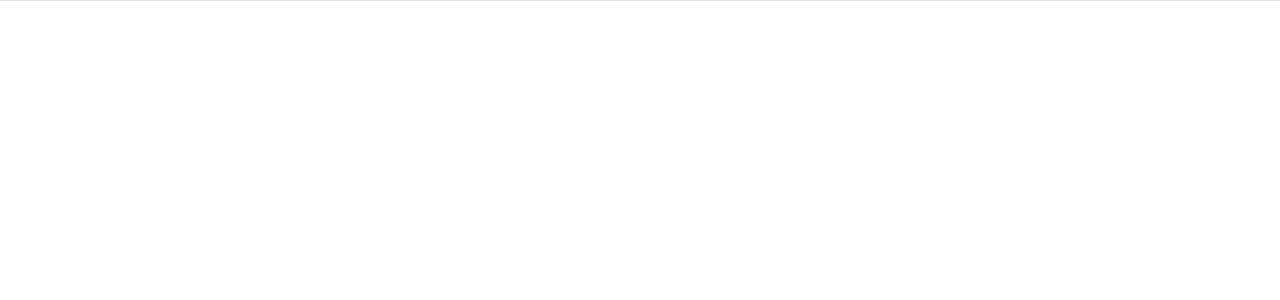
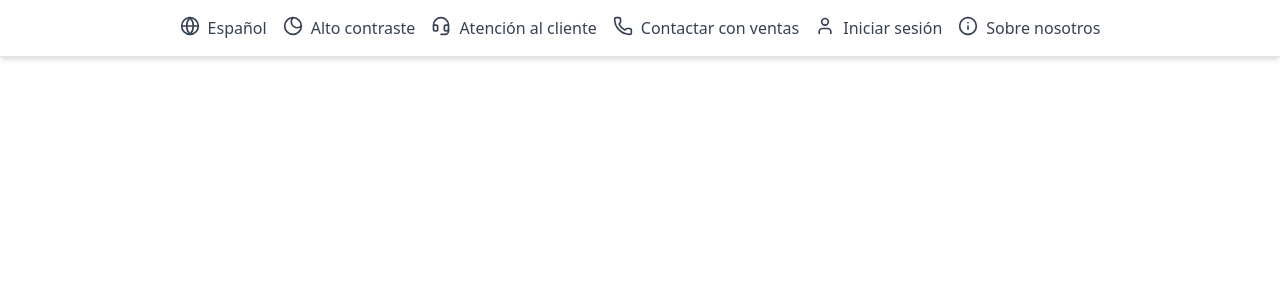
Before and after one commit to SergioSanPedro90/landingpage-prueba, a React (Vite) app: page / in a window 1280 px wide. Shown: the top 300 px of the page. Built offline with nearby package versions, Linux system fonts and the light colour scheme.

Commit message:
feat: crear navbar

```diff
--- a/package.json
+++ b/package.json
@@ -17,6 +17,7 @@
     "lucide": "^0.546.0",
     "lucide-react": "^0.546.0",
     "react": "^19.1.1",
+    "react-calendly": "^4.4.0",
     "react-dom": "^19.1.1",
     "tailwind-merge": "^3.3.1",
     "tailwindcss": "^4.1.14"
--- a/src/components/Navbar.tsx
+++ b/src/components/Navbar.tsx
@@ -1,16 +1,30 @@
 
-import { Globe } from "lucide-react"
+import { Eclipse, Globe, Headset, Info, Phone, User } from "lucide-react"
 
 
 export const Navbar = () => {
 
   const navigate = [
-    {name: 'lenguaje', icon: <Globe />}
-  ]
+  { name: 'Español', icon: Globe },
+  { name: 'Alto contraste', icon: Eclipse },
+  { name: 'Atención al cliente', icon: Headset },
+  { name: 'Contactar con ventas', icon: Phone },
+  { name: 'Iniciar sesión', icon: User },
+  { name: 'Sobre nosotros', icon: Info }
+];
 
   return (
     <header className="shadow-md border-b">
-
+      <nav className="p-4 flex gap-4 justify-center" >
+        {
+          navigate.map(item => (
+            <div key={item.name} className="text-gray-700 flex hover:text-blue-800 gap-2 cursor-pointer">
+              <item.icon className="w-5 h-5"/>
+              <span>{item.name}</span>
+            </div>
+          ))
+        }
+      </nav>
     </header>
   )
 }
```
Also changed, not shown: 1 other file (tests, documents, lock files or other folders).
